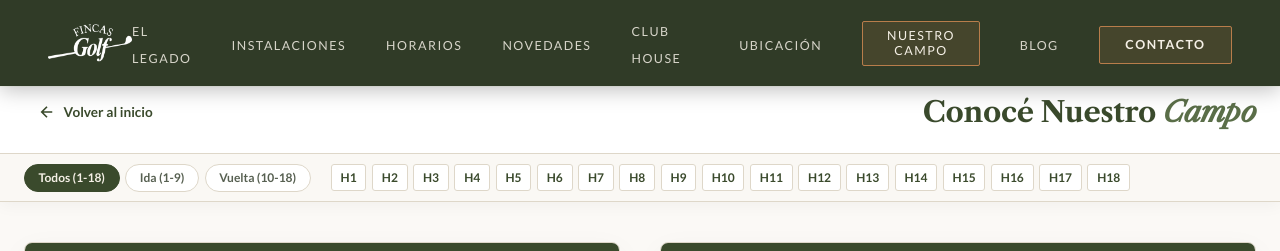
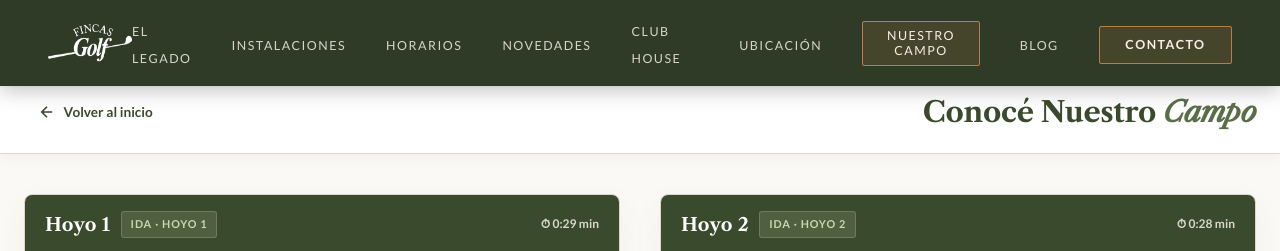
Before and after one commit to Cundix/fincasWebsite, a React (Vite) app: page / in a window 1280 px wide. Both pictures are taken after a click on the button "CONOCÉ NUESTRO CAMPO (18 HOYOS EN VIDEO)". Shown: the top 251 px of the page. Built offline with nearby package versions, Linux system fonts and the light colour scheme; grey boxes are pictures that could not be loaded.

Commit message:
Auto-deploy: update production build on main

```diff
--- a/src/components/CampoSection.jsx
+++ b/src/components/CampoSection.jsx
@@ -1,20 +1,7 @@
-import React, { useState } from 'react'
+import React from 'react'
 import { HOYOS_CAMPO } from '../data/content'
 
 export default function CampoSection({ onBackToHome }) {
-  const [filter, setFilter] = useState('todos') // 'todos' | 'ida' | 'vuelta'
-
-  const filteredHoyos = filter === 'todos'
-    ? HOYOS_CAMPO
-    : HOYOS_CAMPO.filter(h => h.lado === filter)
-
-  const scrollToHole = (numero) => {
-    const el = document.getElementById(`hoyo-${numero}`)
-    if (el) {
-      el.scrollIntoView({ behavior: 'smooth', block: 'start' })
-    }
-  }
-
   return (
     <div className="campo-page">
       {/* ─── Minimal Header ─── */}
@@ -30,49 +17,12 @@ export default function CampoSection({ onBackToHome }) {
             Conocé Nuestro <em>Campo</em>
           </h1>
         </div>
-
-        {/* ─── Quick Jump Pills Bar ─── */}
-        <div className="campo-nav-bar">
-          <div className="campo-nav-filters">
-            <button
-              className={`campo-filter-chip ${filter === 'todos' ? 'is-active' : ''}`}
-              onClick={() => setFilter('todos')}
-            >
-              Todos (1-18)
-            </button>
-            <button
-              className={`campo-filter-chip ${filter === 'ida' ? 'is-active' : ''}`}
-              onClick={() => setFilter('ida')}
-            >
-              Ida (1-9)
-            </button>
-            <button
-              className={`campo-filter-chip ${filter === 'vuelta' ? 'is-active' : ''}`}
-              onClick={() => setFilter('vuelta')}
-            >
-              Vuelta (10-18)
-            </button>
-          </div>
-
-          <div className="campo-quick-pills">
-            {filteredHoyos.map((hoyo) => (
-              <button
-                key={hoyo.numero}
-                className="campo-quick-pill"
-                onClick={() => scrollToHole(hoyo.numero)}
-                aria-label={`Ir a Hoyo ${hoyo.numero}`}
-              >
-                H{hoyo.numero}
-              </button>
-            ))}
-          </div>
-        </div>
       </header>
 
       {/* ─── 18 Holes Direct Video Embeddings ─── */}
       <main className="campo-videos-container">
         <div className="campo-videos-grid">
-          {filteredHoyos.map((hoyo) => (
+          {HOYOS_CAMPO.map((hoyo) => (
             <article
               key={hoyo.numero}
               id={`hoyo-${hoyo.numero}`}
--- a/src/sections.css
+++ b/src/sections.css
@@ -1792,84 +1792,6 @@
   color: var(--c-salvia);
 }
 
-/* Navigation & Quick Jump Pills Bar */
-.campo-nav-bar {
-  border-top: 1px solid var(--c-warm-border);
-  background: #faf8f4;
-  padding: 0.6rem 1.5rem;
-  display: flex;
-  align-items: center;
-  gap: 1.25rem;
-  max-width: 1280px;
-  margin: 0 auto;
-  overflow-x: auto;
-}
-
-.campo-nav-filters {
-  display: flex;
-  gap: 0.35rem;
-  flex-shrink: 0;
-}
-
-.campo-filter-chip {
-  background: var(--c-white);
-  border: 1px solid var(--c-warm-border);
-  padding: 0.35rem 0.85rem;
-  border-radius: 20px;
-  font-family: var(--f-sans);
-  font-size: 0.75rem;
-  font-weight: 700;
-  color: var(--c-text-light);
-  cursor: pointer;
-  transition: all var(--t-fast) var(--ease-smooth);
-  white-space: nowrap;
-}
-
-.campo-filter-chip:hover {
-  border-color: var(--c-salvia);
-  color: var(--c-salvia);
-}
-
-.campo-filter-chip.is-active {
-  background: var(--c-sombra);
-  border-color: var(--c-sombra);
-  color: var(--c-natural);
-}
-
-.campo-quick-pills {
-  display: flex;
-  gap: 0.35rem;
-  align-items: center;
-  overflow-x: auto;
-  scrollbar-width: none;
-  flex-grow: 1;
-}
-
-.campo-quick-pills::-webkit-scrollbar {
-  display: none;
-}
-
-.campo-quick-pill {
-  background: var(--c-white);
-  border: 1px solid var(--c-warm-border);
-  color: var(--c-sombra);
-  font-family: var(--f-sans);
-  font-size: 0.75rem;
-  font-weight: 700;
-  padding: 0.3rem 0.55rem;
-  border-radius: 3px;
-  cursor: pointer;
-  white-space: nowrap;
-  flex-shrink: 0;
-  transition: all var(--t-fast) var(--ease-smooth);
-}
-
-.campo-quick-pill:hover {
-  background: var(--c-cuero);
-  border-color: var(--c-cuero);
-  color: #fff;
-}
-
 /* Videos Container */
 .campo-videos-container {
   max-width: 1280px;
@@ -2010,11 +1932,6 @@
 
   .campo-header__title {
     font-size: 1.25rem;
-  }
-
-  .campo-nav-bar {
-    padding: 0.5rem 0.75rem;
-    gap: 0.75rem;
   }
 
   /* FULL SCREEN WIDTH ON MOBILE FOR VIDEO CARDS */
```
Also changed, not shown: 4 other files (tests, documents, lock files or other folders).
